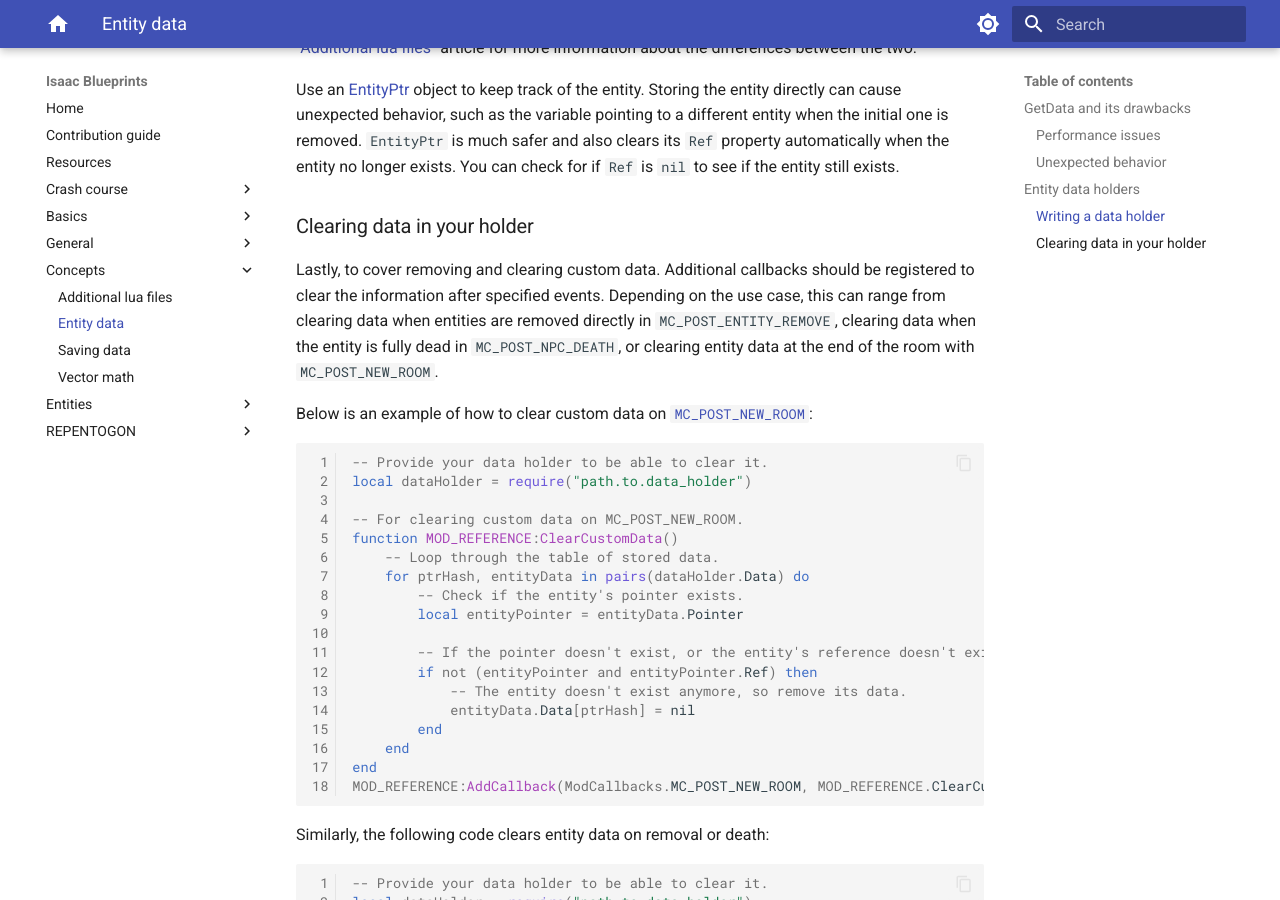
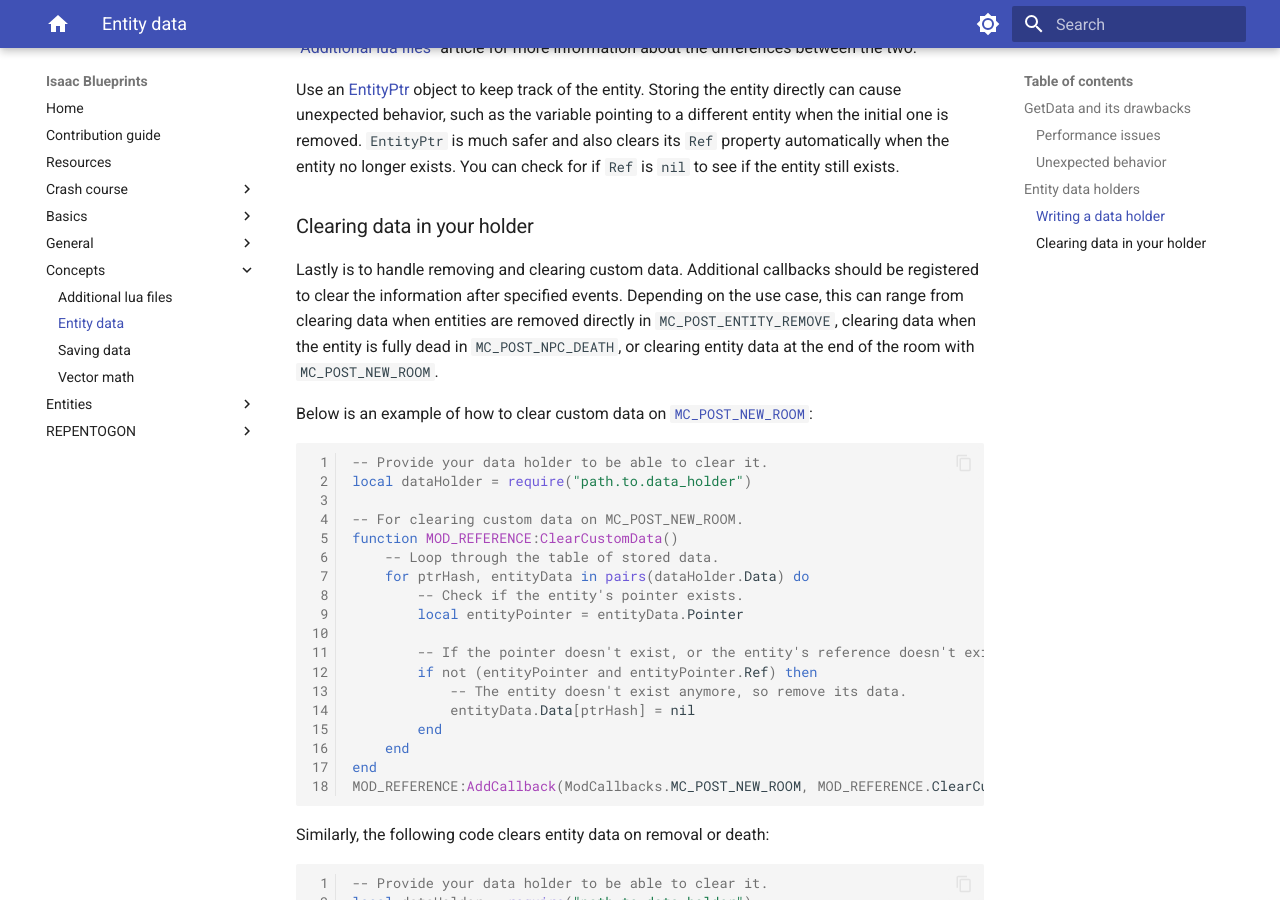
Before and after one commit to catinsurance/IsaacBlueprints, an MkDocs documentation site: the page built from docs/tutorials/concepts/entity_data.md, in a window 1280 px wide and 900 px high, scrolled down 2588 px. Built offline with MkDocs 1.6.1 and Material for MkDocs 9.7.7, drawn with Linux system fonts in a browser that asks for light colours; comment, search, counter and statistics services are not loaded.

Commit message:
Fix some minor grammar and spelling mistakes

```diff
--- a/docs/tutorials/concepts/entity_data.md
+++ b/docs/tutorials/concepts/entity_data.md
@@ -92,7 +92,7 @@ Use an [EntityPtr](https://wofsauge.github.io/IsaacDocs/rep/EntityPtr.html) obje
 
 ### Clearing data in your holder
 
-Lastly, to cover removing and clearing custom data. Additional callbacks should be registered to clear the information after specified events. Depending on the use case, this can range from clearing data when entities are removed directly in `MC_POST_ENTITY_REMOVE`, clearing data when the entity is fully dead in `MC_POST_NPC_DEATH`, or clearing entity data at the end of the room with `MC_POST_NEW_ROOM`.
+Lastly is to handle removing and clearing custom data. Additional callbacks should be registered to clear the information after specified events. Depending on the use case, this can range from clearing data when entities are removed directly in `MC_POST_ENTITY_REMOVE`, clearing data when the entity is fully dead in `MC_POST_NPC_DEATH`, or clearing entity data at the end of the room with `MC_POST_NEW_ROOM`.
 
 Below is an example of how to clear custom data on [`MC_POST_NEW_ROOM`](https://wofsauge.github.io/IsaacDocs/rep/enums/ModCallbacks.html#mc_post_new_room):
 
```
Also changed, not shown: docs/tutorials/basics/tears_up.md (+1 -1 lines), docs/tutorials/concepts/saving_data.md (+1 -1 lines), docs/tutorials/concepts/vector_math.md (+1 -1 lines), docs/tutorials/crash_course/creating_a_mod.md (+1 -1 lines).
